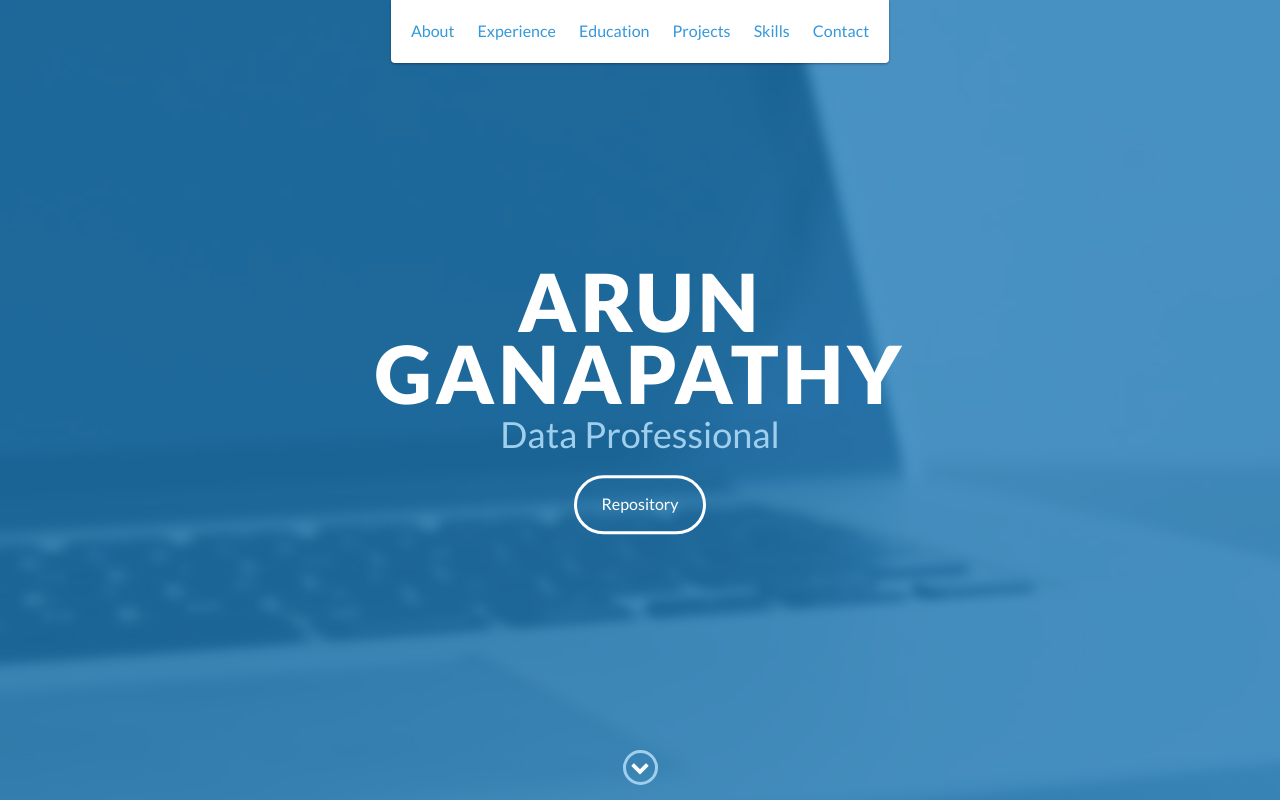
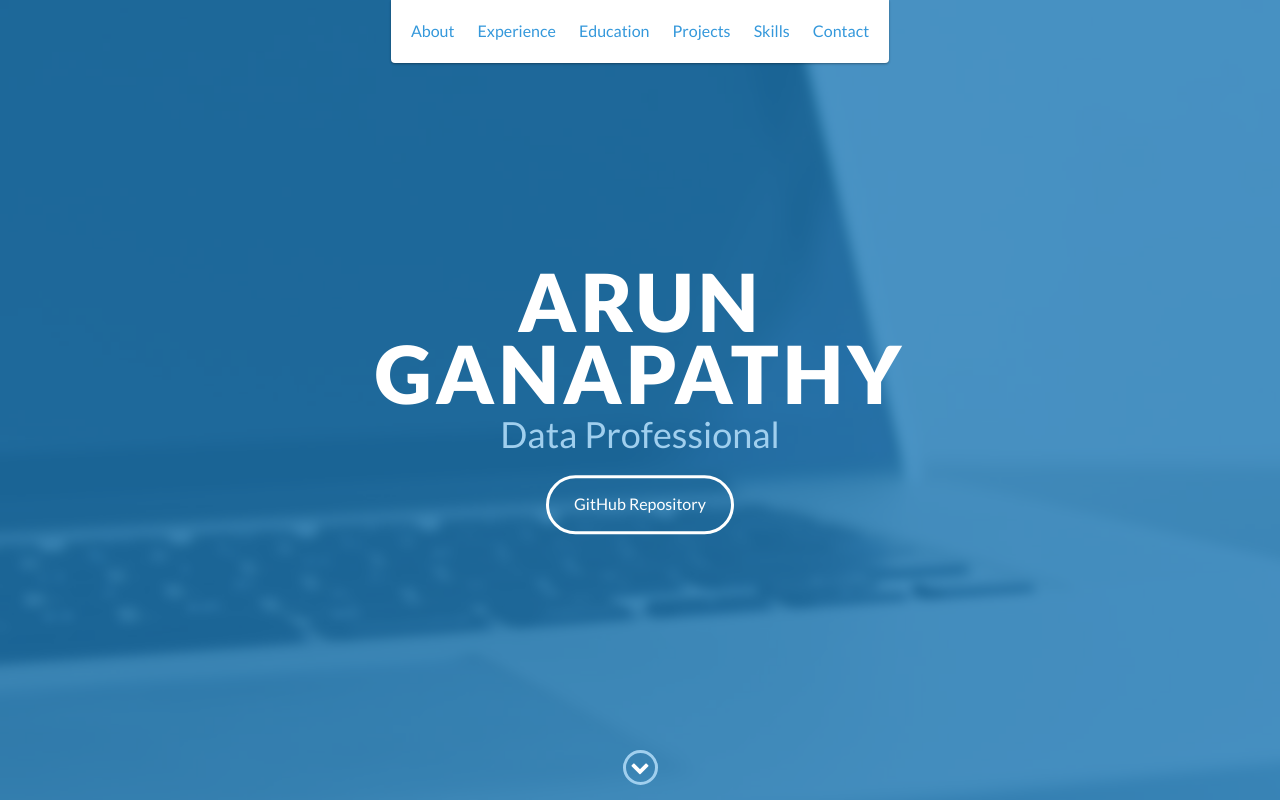
Before and after one commit to arun98aol/arun98aol.github.io, a website: page index.html in a window 1280 px wide. Shown: the top 800 px of the page. Drawn offline with nearby package versions, Linux system fonts and the light colour scheme.

Commit message:
Update index.html

```diff
--- a/index.html
+++ b/index.html
@@ -50,7 +50,7 @@
         <div id="lead-content">
             <h1> Arun Ganapathy</h1>
             <h2>Data Professional</h2>
-            <a href="https://github.com/arun98aol/arun98aol.github.io" class="btn-rounded-white">Repository</a>
+            <a href="https://github.com/arun98aol/arun98aol.github.io" class="btn-rounded-white">GitHub Repository</a>
         </div>
         <!-- End #lead-content -->
 
```
